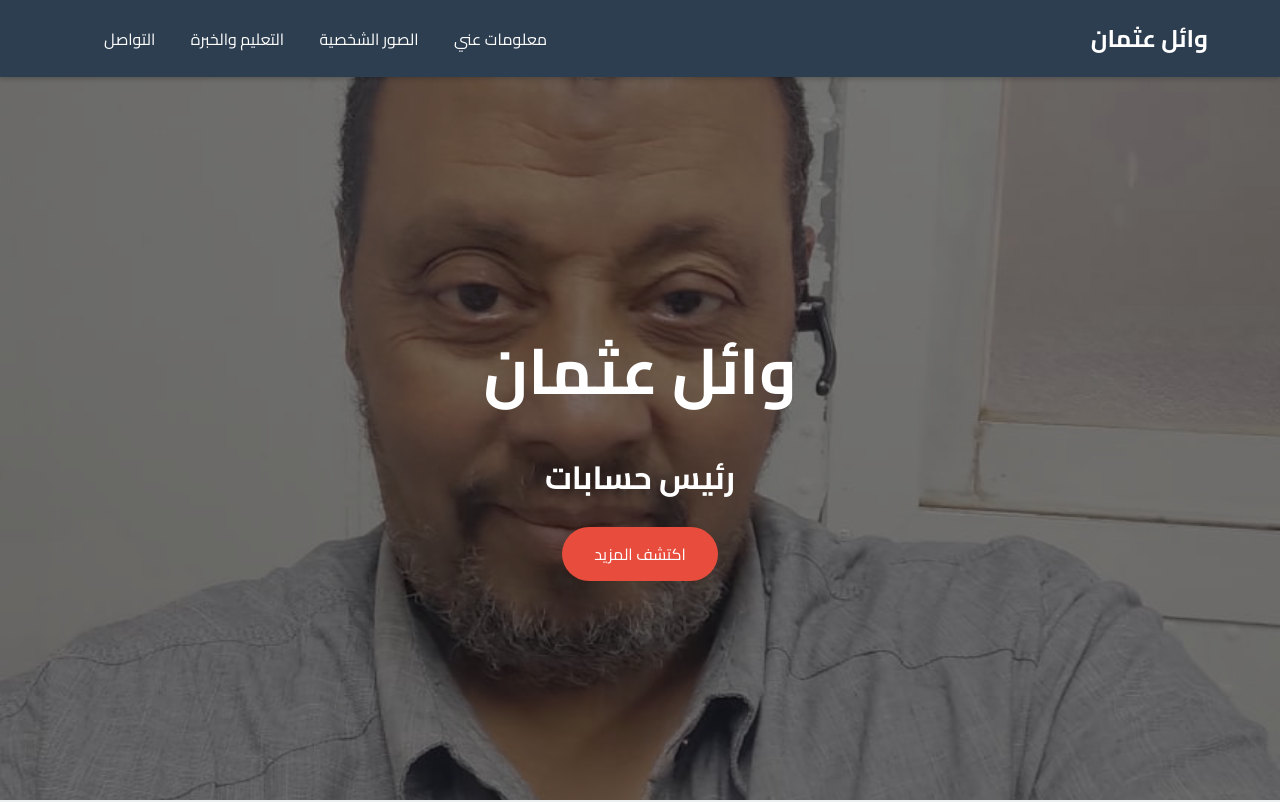
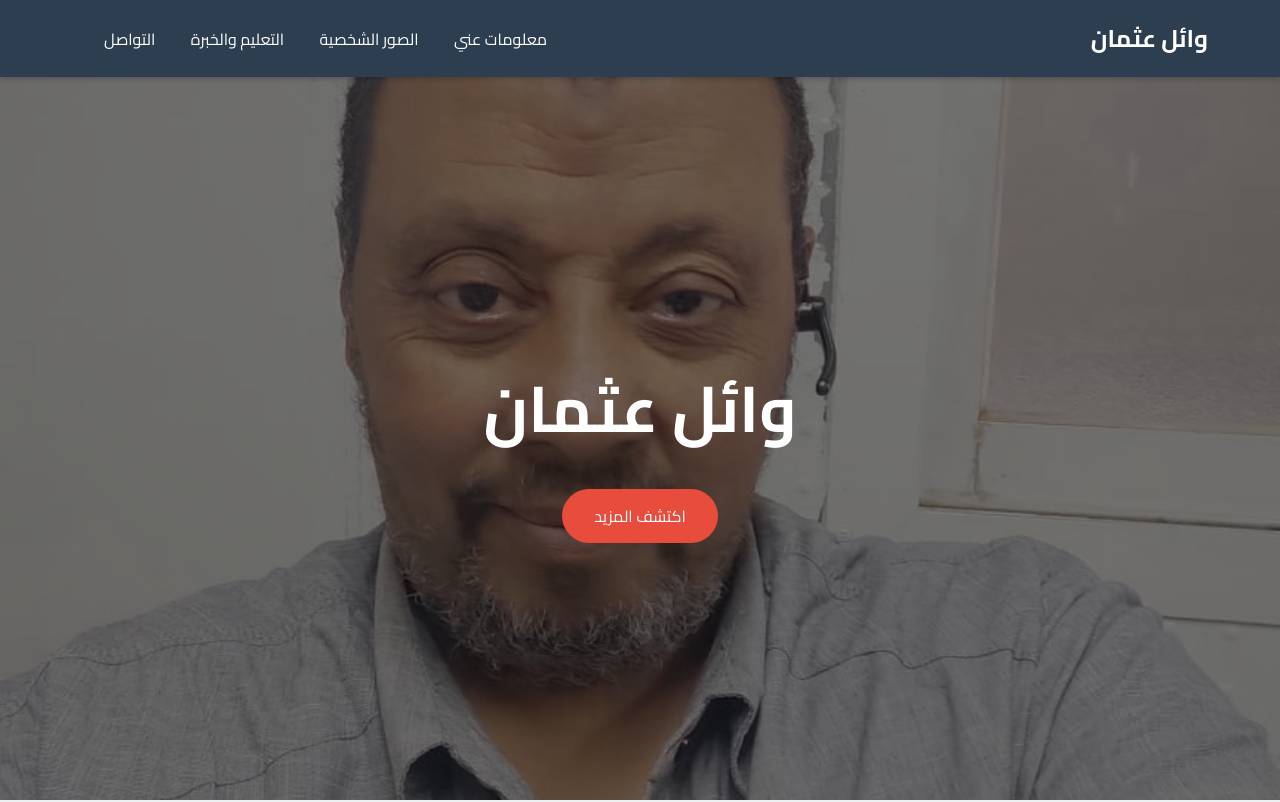
Before and after one commit to Acc-waelosman/CV, a plain HTML site: page index.html in a window 1280 px wide. Shown: the top 802 px of the page. Drawn offline with Linux system fonts and the light colour scheme.

Commit message:
Update index.html

```diff
--- a/index.html
+++ b/index.html
@@ -25,7 +25,7 @@
     <img src="profile.jpg" alt="وائل عثمان" class="hero-image">
     <div class="hero-content">
       <h1>وائل عثمان</h1>
-      <h2>رئيس حسابات</h2>
+      <h2 class="animated-text"></h2>
       <a href="#about" class="btn">اكتشف المزيد</a>
     </div>
   </div>
```
